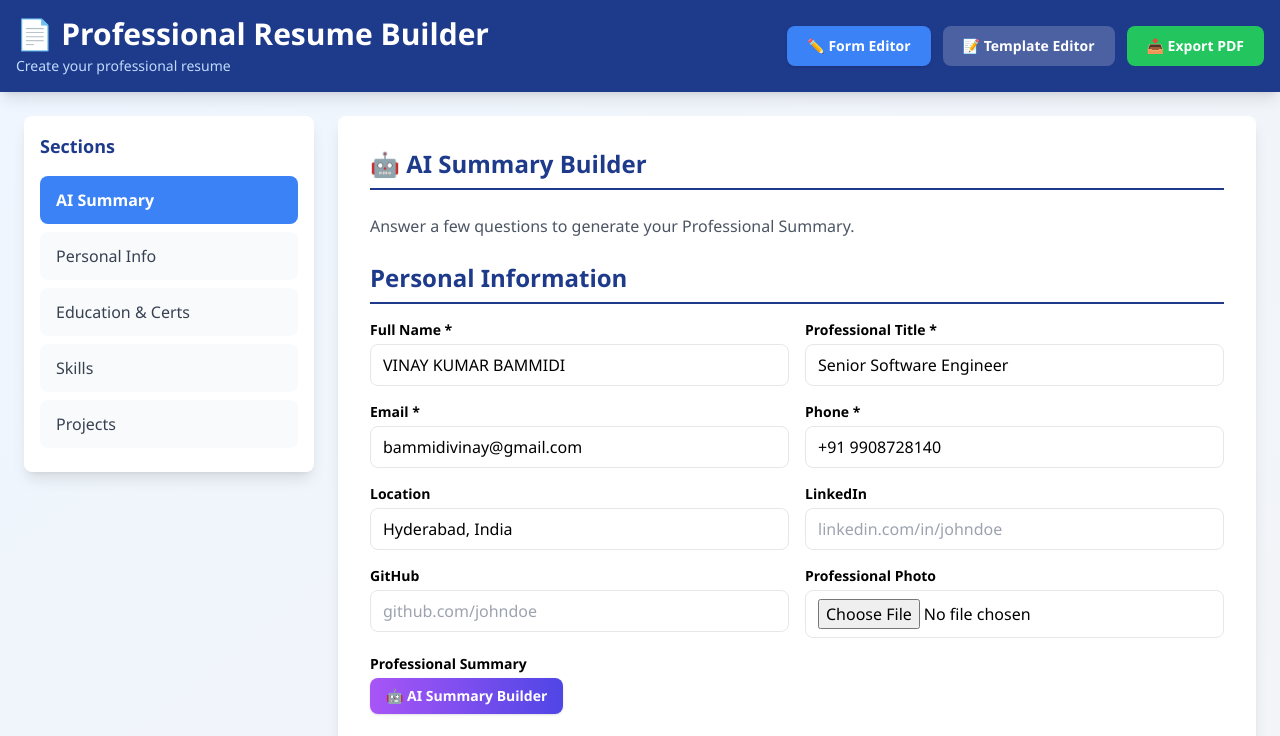
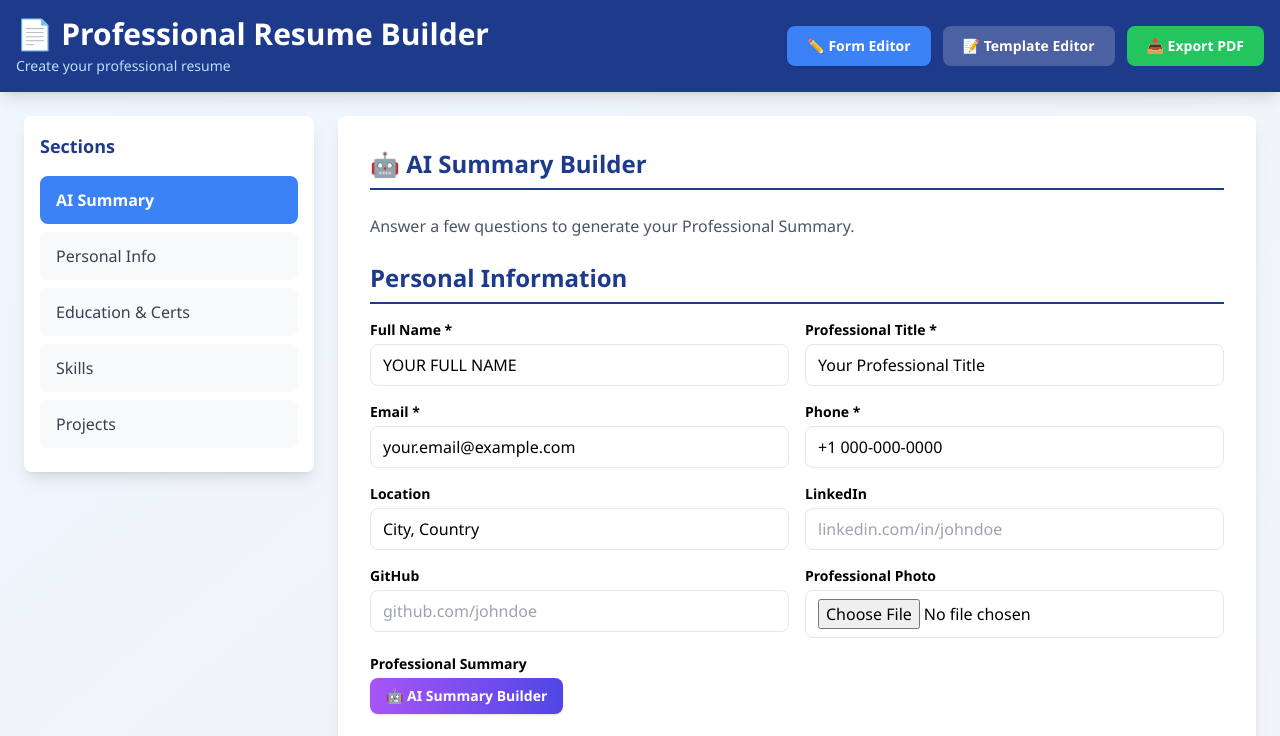
Before and after one commit to smarttechiblog/makemyresume, a Next.js app: page / in a window 1280 px wide. Shown: the top 736 px of the page. Built offline with nearby package versions, Linux system fonts and the light colour scheme.

Commit message:
Remove personal data and replace with generic placeholders

```diff
--- a/app/page.tsx
+++ b/app/page.tsx
@@ -13,14 +13,14 @@ import jsPDF from 'jspdf';
 
 const initialResumeData: ResumeData = {
   personalInfo: {
-    fullName: 'VINAY KUMAR BAMMIDI',
-    title: 'Senior Software Engineer',
-    email: 'bammidivinay@gmail.com',
-    phone: '+91 9908728140',
-    location: 'Hyderabad, India',
+    fullName: 'YOUR FULL NAME',
+    title: 'Your Professional Title',
+    email: 'your.email@example.com',
+    phone: '+1 000-000-0000',
+    location: 'City, Country',
     linkedin: '',
     github: '',
-    summary: '18+ years of experience as a Senior Full-Stack Architect specializing in ASP.NET Core, SQL Server, and Azure.\nExpert in Modernization, specifically leading the transition from Monolithic architectures to scalable Microservices.\nAdvanced user of AI-assisted development tools (GitHub Copilot, Claude, Qwen) to increase coding velocity and reliability.\nSpecialist in Cloud-Native solutions, including developing Azure Functions for automated version tracking and deployment visibility.\nDeep domain expertise in Healthcare (ICD coding), E-commerce (Cart systems), and Intellectual Property (IP).\nProficient in Full-Stack development, bridging Backend logic with modern Frontend frameworks like Angular and React.\nStrong Cross-functional collaborator focused on aligning technical roadmaps with business growth and ROI.',
+    summary: 'Brief professional summary highlighting your key experience, skills, and achievements. Focus on what makes you stand out as a professional.',
     photo: ''
   },
   aiGenerated: {
--- a/components/ResumeTemplateEditor.tsx
+++ b/components/ResumeTemplateEditor.tsx
@@ -53,11 +53,11 @@ export default function ResumeTemplateEditor({ data, onChange }: ResumeTemplateE
       <div className="space-y-5">
         <SectionTitle icon="👤" title="Personal Information" />
         <FormGrid>
-          <Field label="Full Name" value={pi.fullName} onChange={v => set({ fullName: v })} placeholder="Vinay Kumar Bammidi" />
+          <Field label="Full Name" value={pi.fullName} onChange={v => set({ fullName: v })} placeholder="John Doe" />
           <Field label="Professional Title" value={pi.title} onChange={v => set({ title: v })} placeholder="Senior Software Engineer" />
-          <Field label="Email" value={pi.email} onChange={v => set({ email: v })} placeholder="bammidivinay@gmail.com" />
-          <Field label="Phone" value={pi.phone} onChange={v => set({ phone: v })} placeholder="+91 9908728140" />
-          <Field label="Location" value={pi.location} onChange={v => set({ location: v })} placeholder="Hyderabad, India" />
+          <Field label="Email" value={pi.email} onChange={v => set({ email: v })} placeholder="john.doe@example.com" />
+          <Field label="Phone" value={pi.phone} onChange={v => set({ phone: v })} placeholder="+1 000-000-0000" />
+          <Field label="Location" value={pi.location} onChange={v => set({ location: v })} placeholder="City, Country" />
           <Field label="LinkedIn" value={pi.linkedin} onChange={v => set({ linkedin: v })} placeholder="linkedin.com/in/..." />
           <Field label="GitHub" value={pi.github} onChange={v => set({ github: v })} placeholder="github.com/..." />
           <div>
```
